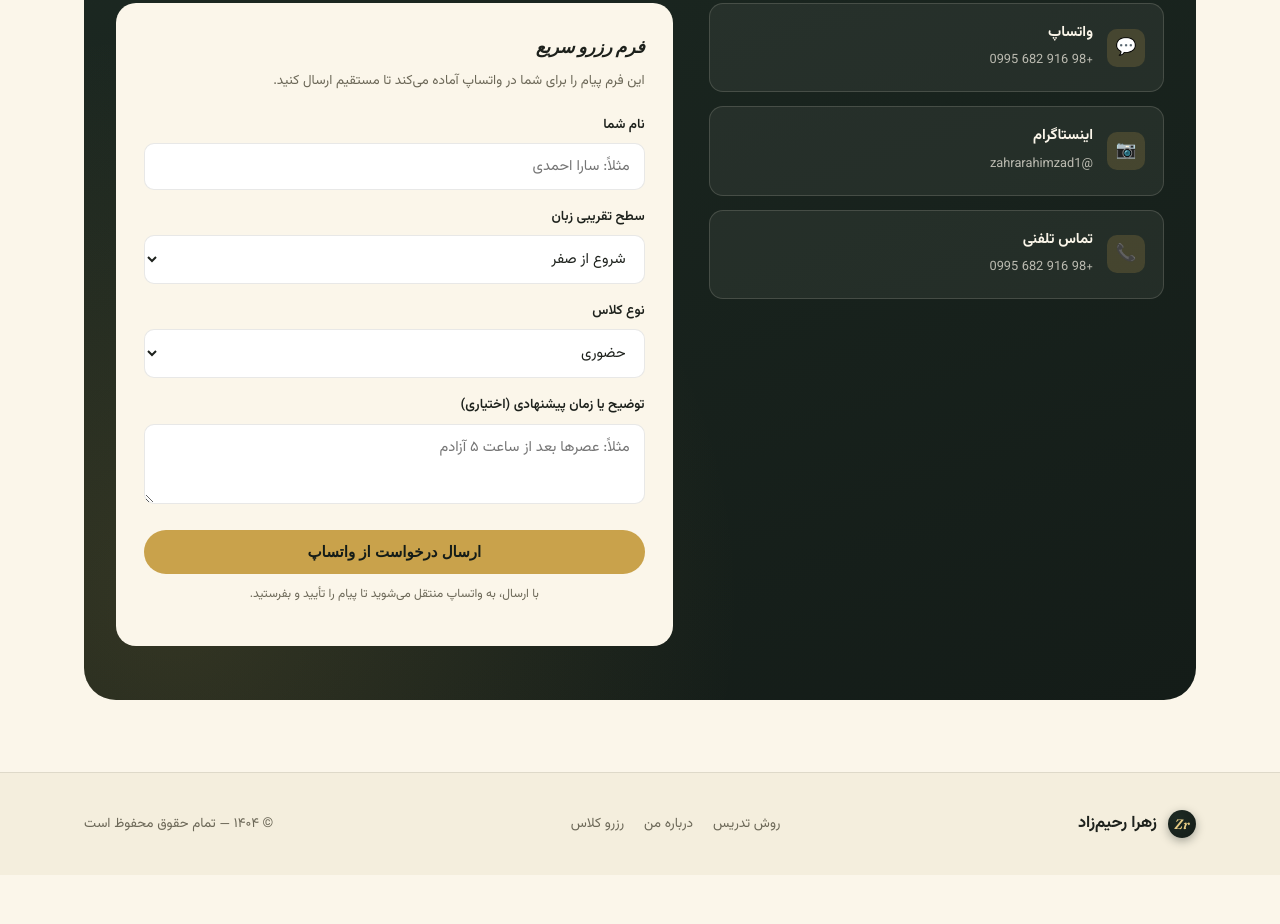
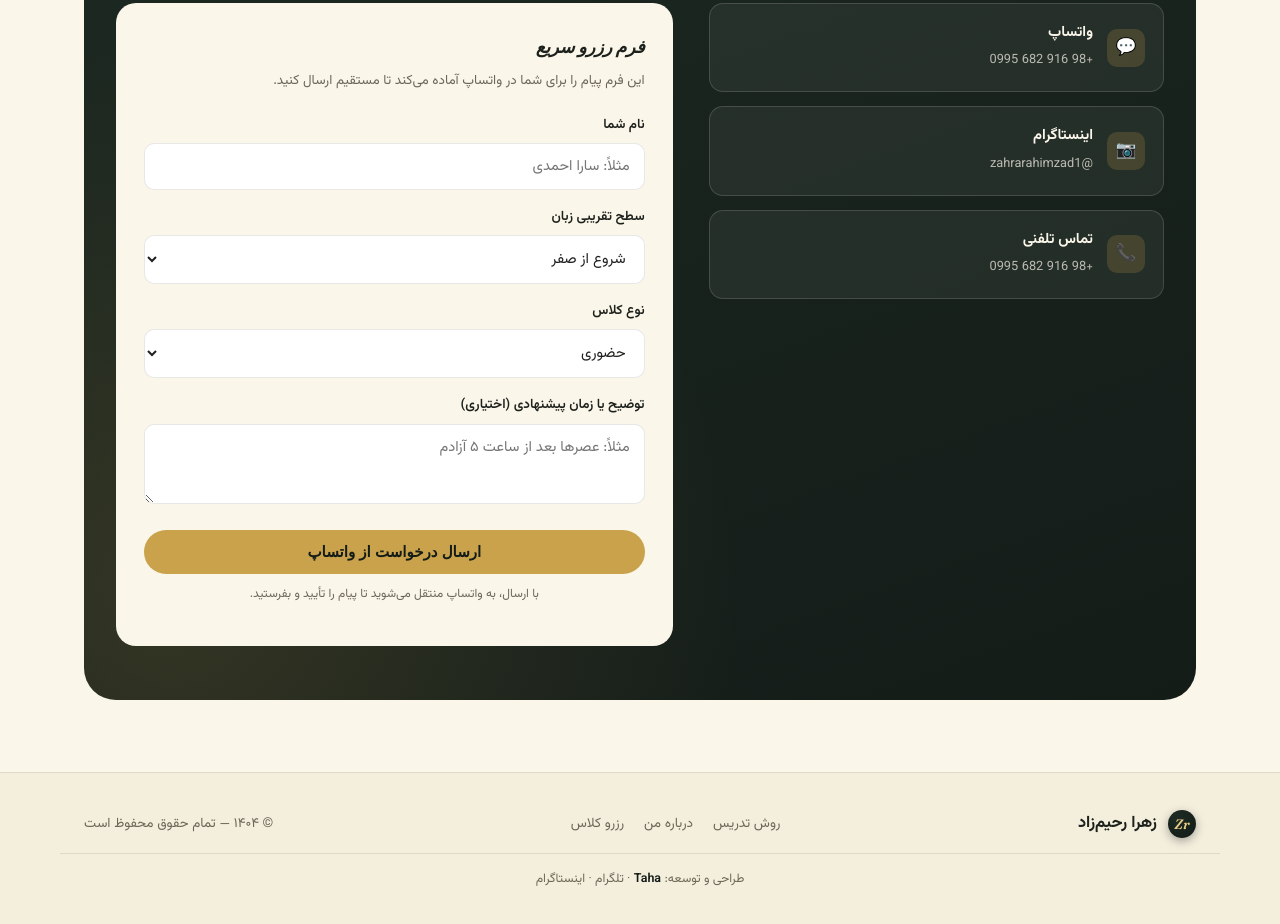
Before and after one commit to Rahimzad-English/English-Clases, a plain HTML site: page index.html in a window 1280 px wide. Shown: the part 4889-5813 px from the top of the page. Before the commit the page ends 5764 px from the top, so only its background shows below. Drawn offline with Linux system fonts and the light colour scheme; no server answers.

Commit message:
Update index.html

```diff
--- a/index.html
+++ b/index.html
@@ -588,6 +588,13 @@
     <ul class="foot-links"><li><a href="#method">روش تدریس</a></li><li><a href="#about">درباره من</a></li><li><a href="#booking">رزرو کلاس</a></li></ul>
     <div style="font-size:0.85rem; color:var(--muted);">© ۱۴۰۴ — تمام حقوق محفوظ است</div>
   </div>
+  <div class="wrap" style="text-align:center; margin-top:14px; padding-top:14px; border-top:1px solid var(--line); font-size:0.78rem; color:var(--muted);">
+    طراحی و توسعه: <a href="https://t.me/TAHA_ZIDONY" target="_blank" rel="noopener" style="color:var(--night); font-weight:600; text-decoration:none;">Taha</a>
+    ·
+    <a href="https://t.me/TAHA_ZIDONY" target="_blank" rel="noopener" style="color:inherit; text-decoration:none;">تلگرام</a>
+    ·
+    <a href="https://instagram.com/a.t.zidony" target="_blank" rel="noopener" style="color:inherit; text-decoration:none;">اینستاگرام</a>
+  </div>
 </footer>
 
 <a href="#booking" class="float-cta" id="floatCta">📅 رزرو کلاس</a>
```
